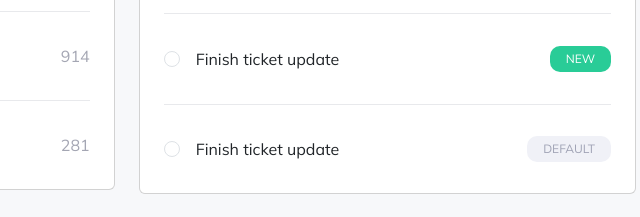
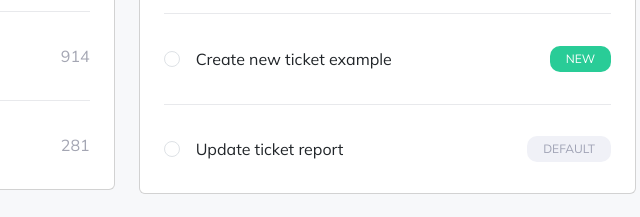
Before and after one commit to rochmarq/INM350SAA-RochelleMarquez-Bootstrap, a website: page public/index.html in a window 1280 px wide. Shown: the part 999-1216 px from the top of the page, 620-1260 px from the left. Drawn offline with nearby package versions, Linux system fonts and the light colour scheme.

Commit message:
forgot to change task names

```diff
--- a/public/index.html
+++ b/public/index.html
@@ -199,7 +199,7 @@
                                     <li class="d-flex justify-content-between align-items-center">
                                         <div class="d-flex gap-3 mt-3 mb-3">
                                             <input type="checkbox" class="form-check-input rounded-circle">
-                                            <label>Finish ticket update</label>
+                                            <label>Create new ticket example</label>
                                         </div>
                                         <button class="new-tag px-3 py-1 subtext mt-3 mb-3">NEW</button>
                                     </li>
@@ -207,7 +207,7 @@
                                     <li class="d-flex justify-content-between align-items-center">
                                         <div class="d-flex gap-3 mt-3 mb-3">
                                             <input type="checkbox" class="form-check-input rounded-circle">
-                                            <label>Finish ticket update</label>
+                                            <label>Update ticket report</label>
                                         </div>
                                         <button class="grey-tag px-3 py-1 subtext">DEFAULT</button>
                                     </li>
```
